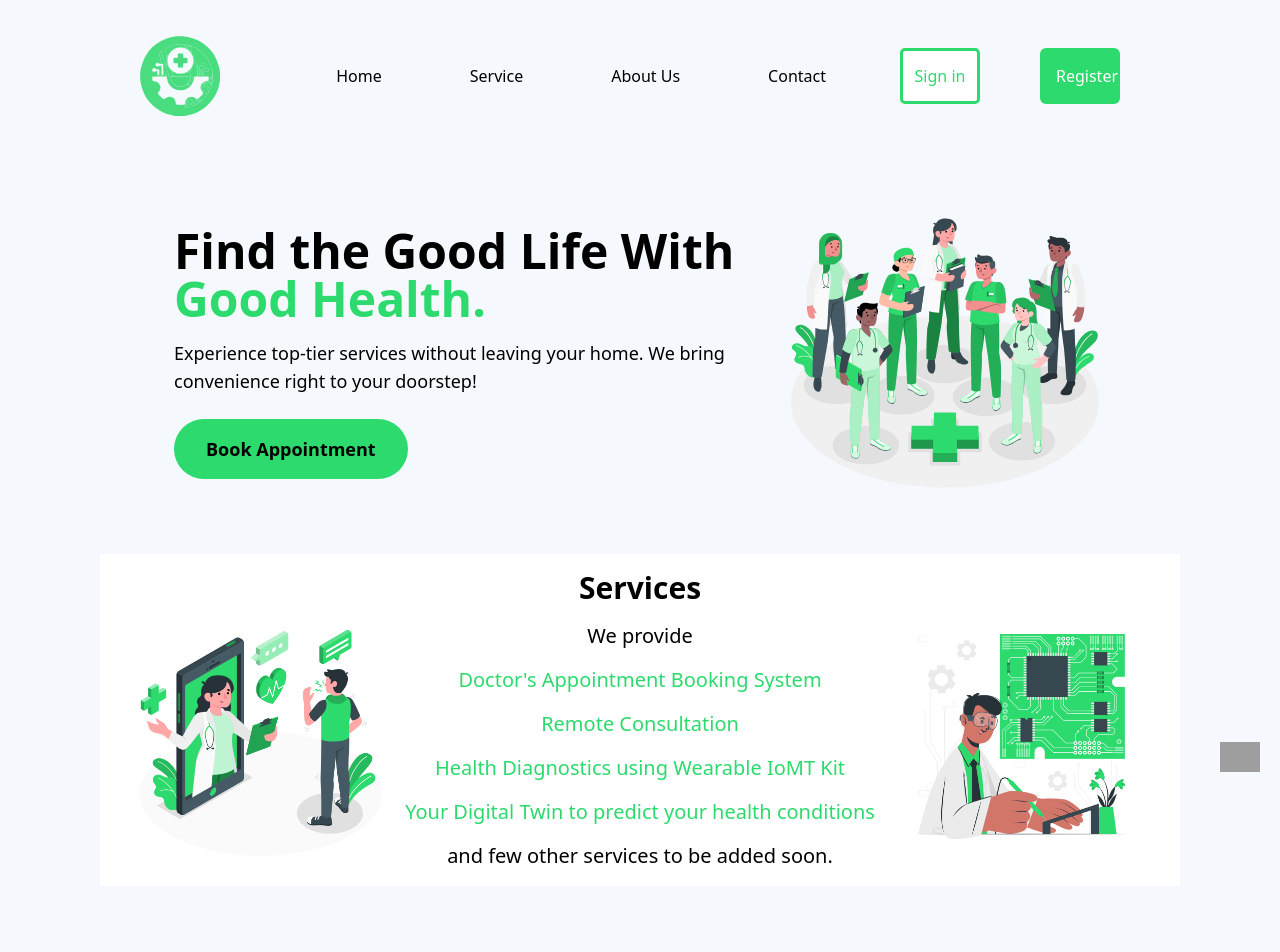
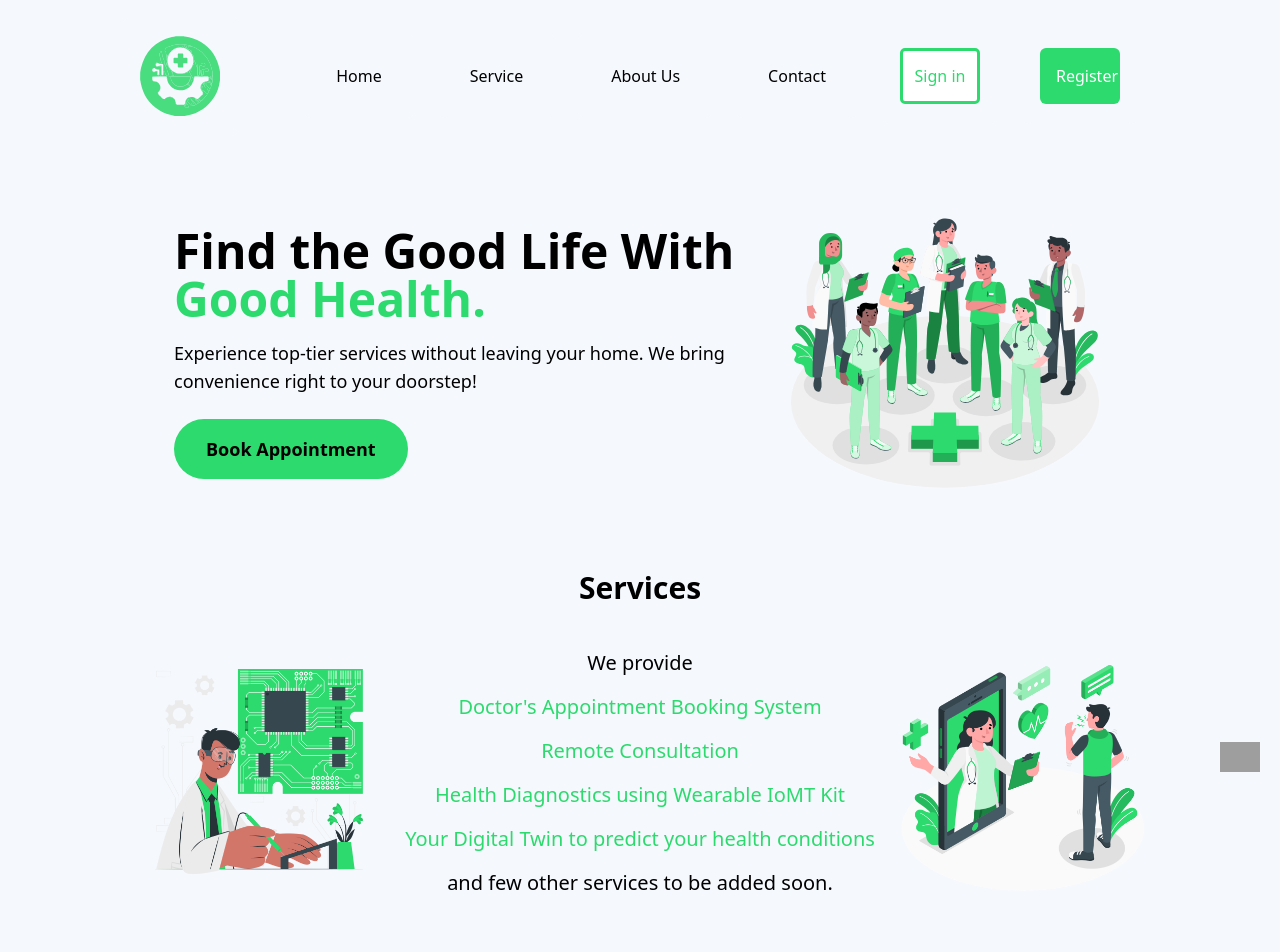
Before and after one commit to ReactersInc/telemedicine-frontend, a React (Create React App) app: page / in a window 1280 px wide. Shown: the top 952 px of the page. Built offline with nearby package versions, Linux system fonts and the light colour scheme; grey boxes are pictures that could not be loaded; the HTML template or start-up script is replaced by a standard one.

Commit message:
Update index.tsx

```diff
--- a/src/pages/home/index.tsx
+++ b/src/pages/home/index.tsx
@@ -35,33 +35,38 @@ function Home() {
         </div>
       </div>
 
-      <div className="md:bg-white px-8 pb-4" id="service">
+      <div className=" px-8 pb-4" id="service">
         <h2 className="text-3xl font-semibold flex justify-center justify-items-center pt-4">
           Services
         </h2>
-        <div className="md:flex justify-between items-center">
-          <div className=" md:w-1/4 w-3/4 ml-16 md:ml-0">
-            <img src="./static/Online Doctor-amico.png" />
+        <div className="flex flex-col lg:flex-row justify-between items-center space-y-4 md:space-y-0 mt-10 ">
+          <div className="w-3/4 md:w-1/4 hidden xl:block  ">
+            <img
+              src="./static/Printed circuit board-cuate.png"
+              alt="Printed circuit board"
+            />
           </div>
 
-          <div className="text-xl text-center flex-col space-y-4 mt-4">
+          <div className="sm:text-xl text-center flex flex-col space-y-4 mt-4 md:mt-0 text-sm">
             <p>We provide</p>
-            <p className="text-[#2cda6d] ">
+            <p className="text-[#2cda6d]">
               Doctor's Appointment Booking System
             </p>
-            <p className="text-[#2cda6d] ">Remote Consultation</p>
-            <p className="text-[#2cda6d] ">
+            <p className="text-[#2cda6d]">Remote Consultation</p>
+            <p className="text-[#2cda6d]">
               Health Diagnostics using Wearable IoMT Kit
             </p>
-            <p className="text-[#2cda6d] ">
+            <p className="text-[#2cda6d]">
               Your Digital Twin to predict your health conditions
             </p>
             <p>and few other services to be added soon.</p>
           </div>
-          <div className="w-1/4 visible sm:max-md:hidden">
-            <img src="./static/Printed circuit board-cuate.png" />
+
+          <div className="ml-16 md:ml-0 w-full sm:w-2/3 md:w-1/2 lg:w-1/2 xl:w-1/4">
+            <img src="./static/Online Doctor-amico.png" alt="Online Doctor" />
           </div>
         </div>
+
         {/* <h1>Experienced in multiple medical practices</h1>
         <div className={styles.homeServiceShow}>
           <div className={styles.homeServiceCard}>
```
